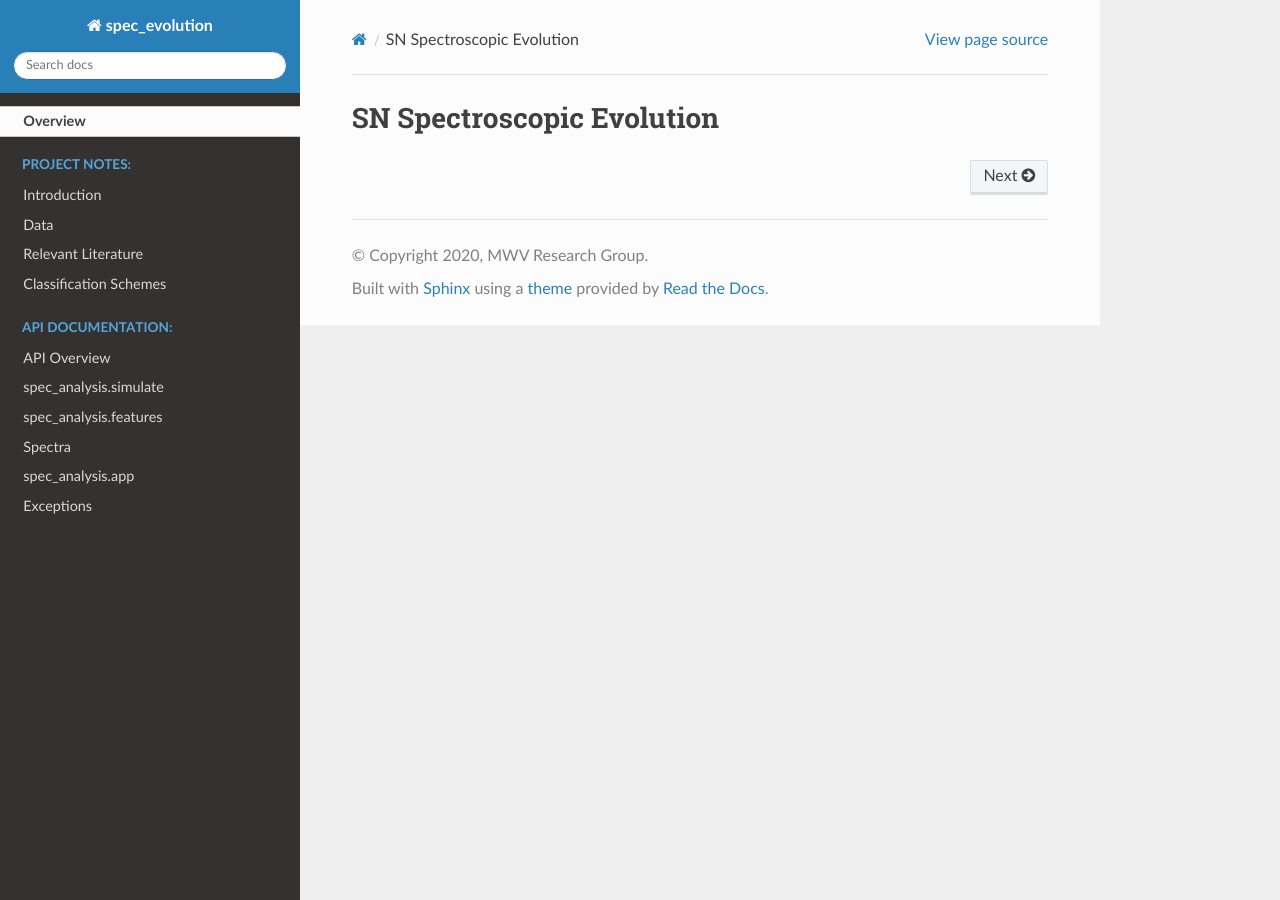
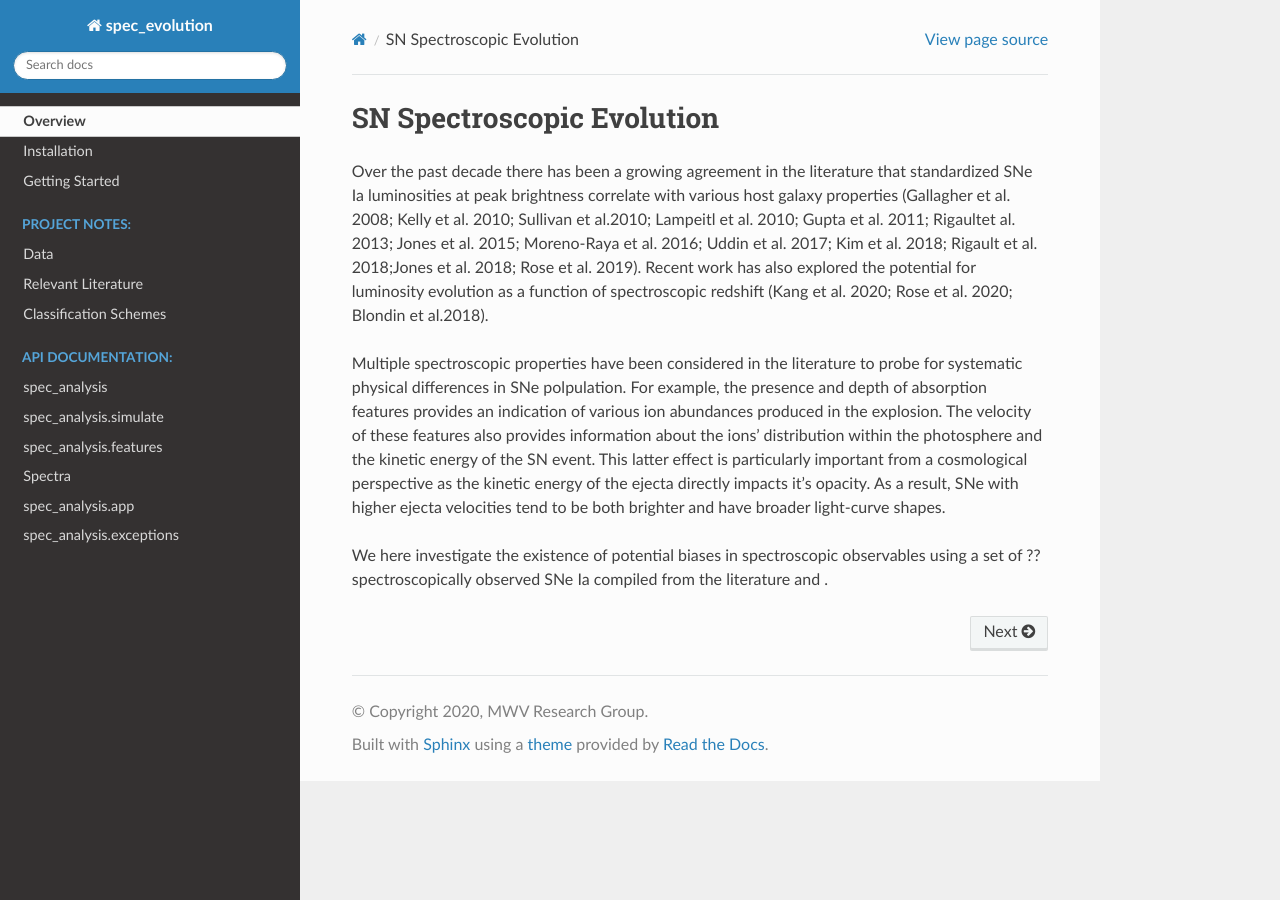
Before and after one commit to mwvgroup/SN-Spectral-Evolution, a Sphinx documentation site: the page built from docs/source/index.rst, in a window 1280 px wide. Built offline with Sphinx 7.4.7 and the Read the Docs theme 2.0.0, drawn with Linux system fonts in a browser that asks for light colours.

Commit message:
Even more documentation

```diff
--- a/docs/source/api_documentation/exceptions.rst
+++ b/docs/source/api_documentation/exceptions.rst
@@ -1,5 +1,5 @@
-Exceptions
-==========
+spec_analysis.exceptions
+========================
 
 .. automodule:: spec_analysis.exceptions
 
--- a/docs/source/api_documentation/features.rst
+++ b/docs/source/api_documentation/features.rst
@@ -2,3 +2,7 @@
 ======================
 
 .. automodule:: spec_analysis.features
+   :members:
+
+.. autoclass:: spec_analysis.features.ObservedFeature
+   :members:
--- a/docs/source/api_documentation/overview.rst
+++ b/docs/source/api_documentation/overview.rst
@@ -1,4 +1,4 @@
-API Overview
-============
+spec_analysis
+=============
 
 .. automodule:: spec_analysis
--- /dev/null
+++ b/docs/source/getting_started.rst
@@ -0,0 +1,4 @@
+.. _GettingStarted:
+
+Getting Started
+===============
--- a/docs/source/index.rst
+++ b/docs/source/index.rst
@@ -6,19 +6,45 @@
 SN Spectroscopic Evolution
 ==========================
 
+Over the past decade there has been a growing agreement in the literature
+that standardized SNe Ia luminosities at peak brightness correlate with
+various host galaxy properties (Gallagher et al. 2008; Kelly et al. 2010;
+Sullivan et al.2010; Lampeitl et al. 2010; Gupta et al. 2011;
+Rigaultet al. 2013; Jones et al. 2015; Moreno-Raya et al. 2016;
+Uddin et al. 2017; Kim et al. 2018; Rigault et al. 2018;Jones et al. 2018;
+Rose et al. 2019). Recent work has also explored the potential for
+luminosity evolution as a function of spectroscopic redshift
+(Kang et al. 2020; Rose et al. 2020; Blondin et al.2018).
+
+Multiple spectroscopic properties have been considered in the literature
+to probe for systematic physical differences in SNe polpulation.
+For example, the presence and depth of absorption features provides
+an indication of various ion abundances produced in the explosion.
+The velocity of these features also provides information about the ions'
+distribution within the photosphere and the kinetic energy of the SN event.
+This latter effect is particularly important from a cosmological perspective
+as the kinetic energy of the ejecta directly impacts it's opacity. As a result,
+SNe with higher ejecta velocities tend to be both brighter and have broader
+light-curve shapes.
+
+We here investigate the existence of potential biases in spectroscopic
+observables using a set of ?? spectroscopically observed SNe Ia compiled from
+the literature and .
+
 
 .. toctree::
    :hidden:
    :maxdepth: 0
 
    Overview<self>
+   installation
+   getting_started
 
 .. toctree::
    :hidden:
    :maxdepth: 1
    :caption: Project Notes:
 
-   project_notes/introduction
    project_notes/data
    project_notes/relevant_literature
    project_notes/classification_schemes
```
Also changed, not shown: docs/source/installation.rst (added, +18 -0 lines), docs/source/project_notes/introduction.rst (deleted, +0 -41 lines), spec_analysis/__init__.py (+9 -3 lines), 3 other files.
